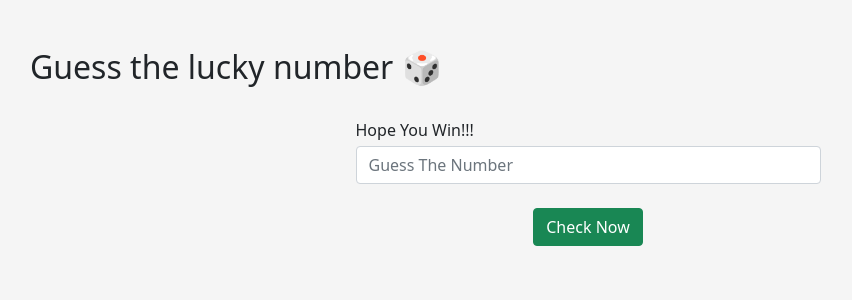
After one commit to SwethaSheelam/Django, a Django app: template home/templates/project.html in a window 1280 px wide. The commit adds this page. Shown: the top 300 px of the page, without its empty margins (52-904 px from the left). Run offline with Django 3.2, Linux system fonts and the light colour scheme; the template is opened without the code that fills it: most values are stand-ins (such as "Sample title", 1, 10 or a date in 2020).

Commit message:
Guess Lucky Number Completed

```diff
--- a/core/settings.py
+++ b/core/settings.py
@@ -56,7 +56,7 @@ ROOT_URLCONF = 'core.urls'
 TEMPLATES = [
     {
         'BACKEND': 'django.template.backends.django.DjangoTemplates',
-        'DIRS': [],
+        'DIRS': [ ],
         'APP_DIRS': True,
         'OPTIONS': {
             'context_processors': [
--- a/core/urls.py
+++ b/core/urls.py
@@ -15,11 +15,12 @@ Including another URLconf
 """
 from django.contrib import admin
 from django.urls import path
-from home.views import dynamic_url, index,about,contact
+from home.views import dynamic_url, index,about,contact, project
 
 
 urlpatterns = [
     path('',index,name='index'),
+    path('project/',project,name='project'),
     path('<id>/',dynamic_url,name='dynamic_url'),
     path('about-coding-brains/',about,name='about'),
     path('contact-us/',contact,name='contact'),
--- a/home/templates/base.html
+++ b/home/templates/base.html
@@ -3,9 +3,11 @@
 <head>
     <meta charset="UTF-8">
     <meta name="viewport" content="width=device-width, initial-scale=1.0">
-    <title>Django Servert</title>
+    <title>Django Server</title>
+    <link href="https://cdn.jsdelivr.net/npm/bootstrap@5.0.2/dist/css/bootstrap.min.css" rel="stylesheet" integrity="sha384-EVSTQN3/azprG1Anm3QDgpJLIm9Nao0Yz1ztcQTwFspd3yD65VohhpuuCOmLASjC" crossorigin="anonymous">
 </head>
-<body style="background:lightgreen">
+<body style="background:whitesmoke">
+
 
     {% block start%}
 
@@ -13,6 +15,7 @@
     {%endblock%}
 
 
+</body>
+<script src="https://cdn.jsdelivr.net/npm/bootstrap@5.0.2/dist/js/bootstrap.bundle.min.js" integrity="sha384-MrcW6ZMFYlzcLA8Nl+NtUVF0sA7MsXsP1UyJoMp4YLEuNSfAP+JcXn/tWtIaxVXM" crossorigin="anonymous"></script>
 
-</body>
 </html>
--- /dev/null
+++ b/home/templates/project.html
@@ -0,0 +1,58 @@
+{% extends "base.html" %}
+{%block start%}
+
+<div class="container mt-5">
+    <h2>Guess the lucky number 🎲 </h2>
+    <br>
+    <form>
+        <div class="form-group col-md-5 mx-auto">
+            <label >Hope You Win!!!</label>
+            <input class="form-control mt-1" id="input" placeholder="Guess The Number">
+
+        </div>
+        <div class="text-center mt-4">
+            <button class="btn btn-success " onclick="checkLuck()" type="button">Check Now</button>
+        </div>
+    </form>
+</div>
+
+        <script>
+            var lucky_number="{{lucky_number}}"
+            var count=4
+            console.log(lucky_number)
+            function checkLuck(){
+
+                var input=document.getElementById('input')
+                if(input == " ")
+                {
+                    alert("input cannot be blank")
+                    return
+                }
+
+
+                if(count<=0){
+                     alert("You have exhausted the counts")
+                     return
+                }
+                count-=1
+                if(lucky_number == input.value)
+                {
+                    alert("WoW!! You Won")
+                    window.location.reload()
+                    return
+                }else if(lucky_number > input.value){
+                      alert(`Sorry, Your guess is too small\n Try Again ${count} times`)
+                      input.value= ""
+                      return
+                    }
+
+                else if(lucky_number < input.value){
+                      alert(`Sorry, Your guess is too big\n Try Again ${count} times`)
+                      return
+                }
+
+            }
+
+        </script>
+</div>
+{% endblock%}
--- a/home/views.py
+++ b/home/views.py
@@ -22,3 +22,6 @@ def contact(request):
 def dynamic_url(request,id):
       print(f"This is the Value we got from func-> {id}")
       return render(request,'dynamic_url.html',context={"id":id,"name":"Swetha"})
+
+def project(request):
+      return render(request,'project.html')
```
Also changed, not shown: home/templates/contact.html (+3 -10 lines), home/templates/index.html (+5 -4 lines).
